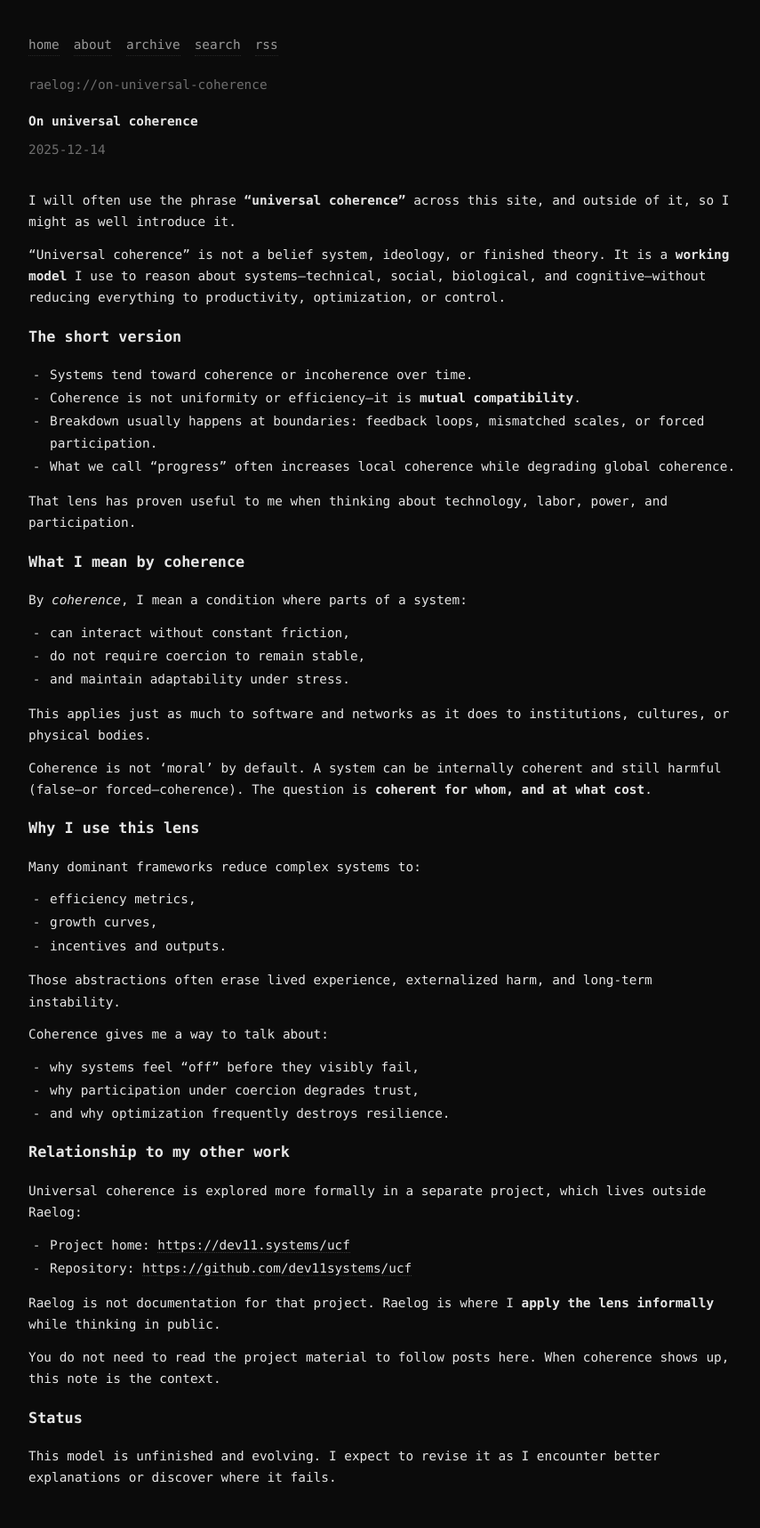
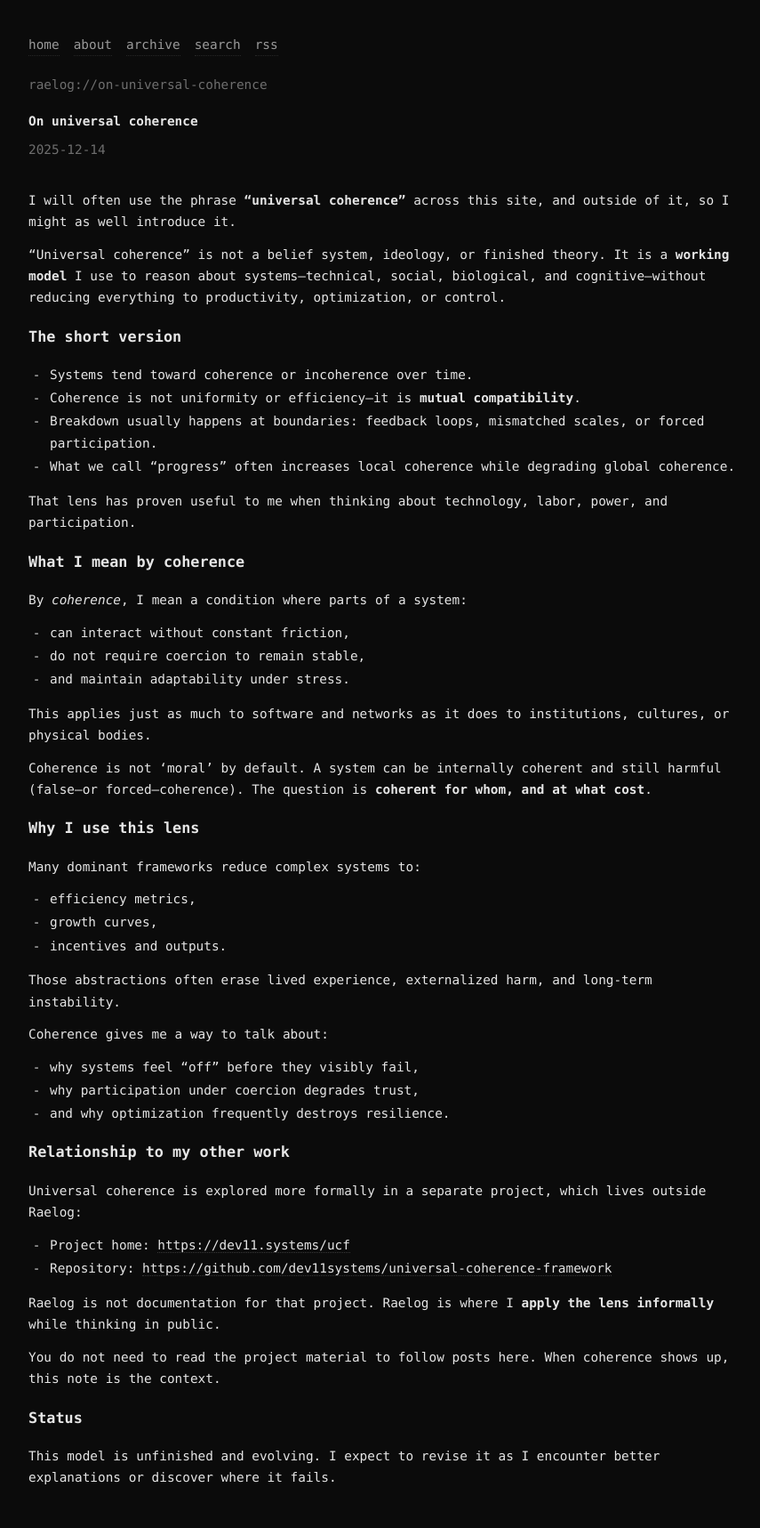
Before and after one commit to raelovejoy/raelog, a Jekyll site: the page built from _posts/2025-12-14-on-universal-coherence.md, in a window 1280 px wide. Shown: the whole page at 89% size, without its empty margins (208-1063 px from the left). Built offline with Jekyll 4.4.1, drawn with Linux system fonts in a browser that asks for light colours; some of the changed lines change nothing that is shown.

Commit message:
Update 2025-12-14-on-universal-coherence.md

```diff
--- a/_posts/2025-12-14-on-universal-coherence.md
+++ b/_posts/2025-12-14-on-universal-coherence.md
@@ -46,7 +46,7 @@ Coherence gives me a way to talk about:
 Universal coherence is explored more formally in a separate project, which lives outside Raelog:
 
 - Project home: [https://dev11.systems/ucf](https://dev11.systems/ucf)
-- Repository: [https://github.com/dev11systems/ucf](https://github.com/dev11systems/ucf)
+- Repository: [https://github.com/dev11systems/universal-coherence-framework](https://github.com/dev11systems/universal-coherence-framework)
 
 Raelog is not documentation for that project. Raelog is where I **apply the lens informally** while thinking in public.
 
```
